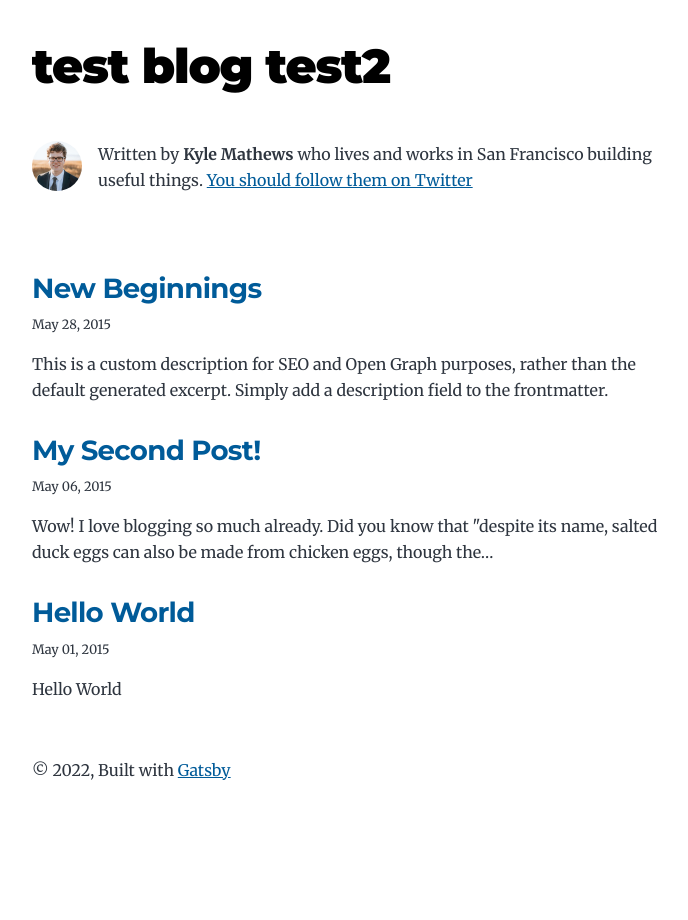
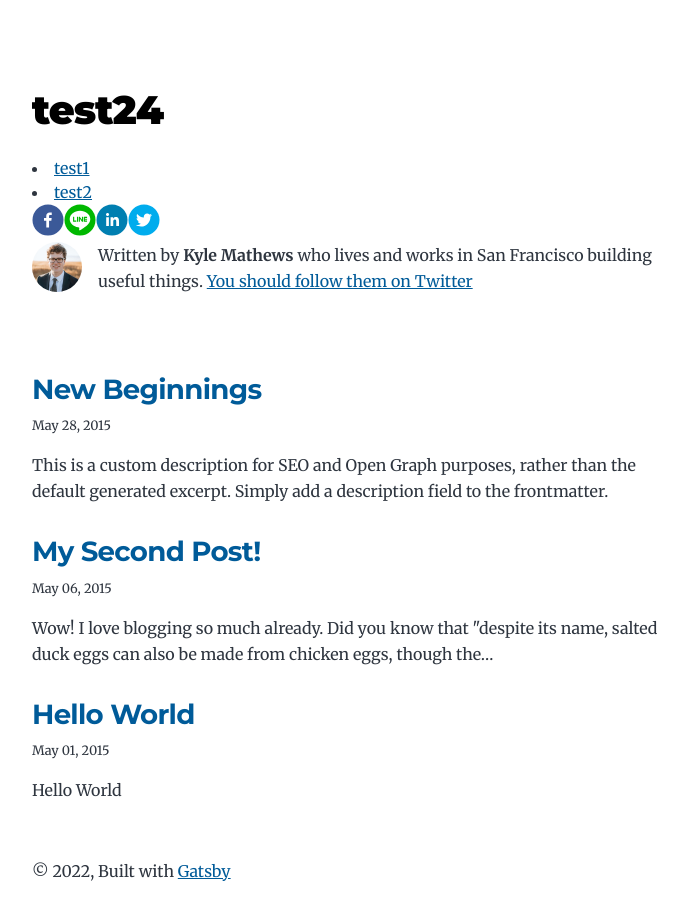
Before and after one commit to nomayeah/ham-katsu-deploy-test, a Gatsby site: page / in a window 1280 px wide. Shown: the whole page, without its empty margins (292-980 px from the left). Before the commit the page ends 846 px from the top, so only its background shows below. Built offline with nearby package versions, Linux system fonts and the light colour scheme; Gatsby itself is replaced by a stand-in of ours.

Commit message:
nav header sns 追加

```diff
--- a/package.json
+++ b/package.json
@@ -33,6 +33,7 @@
     "react": "^17.0.1",
     "react-dom": "^17.0.1",
     "react-helmet": "^6.1.0",
+    "react-share": "^4.4.0",
     "sass": "^1.52.1",
     "typeface-merriweather": "0.0.72",
     "typeface-montserrat": "0.0.75"
--- /dev/null
+++ b/src/components/Header/_header.module.scss
@@ -0,0 +1,7 @@
+.header {
+  height: 48px
+}
+
+.logo {
+  margin: 0;
+}
--- /dev/null
+++ b/src/components/Header/index.js
@@ -0,0 +1,23 @@
+import * as React from "react"
+import { Link } from "gatsby"
+import Nav from '../Nav/index'
+
+import * as styles from './_header.module.scss'
+
+
+const Header = () => {
+  let header
+
+  header = (
+    <>
+      <h1 className={styles.current}>
+        <Link to="/" className="logo">test24</Link>
+      </h1>
+      <Nav />
+    </>
+  )
+
+  return header
+}
+
+export default Header
--- /dev/null
+++ b/src/components/Nav/_nav.module.scss
@@ -0,0 +1,3 @@
+.current {
+  color: #cccccc;
+}
--- /dev/null
+++ b/src/components/Nav/index.js
@@ -0,0 +1,25 @@
+import * as React from "react"
+import { Link } from "gatsby"
+
+import * as styles from './_nav.module.scss'
+
+const Nav = () => {
+  let nav
+
+  nav = (
+    <>
+      <nav>
+        <li>
+          <Link to="/">test1</Link>
+        </li>
+        <li className={styles.logo}>
+          <Link to="/">test2</Link>
+        </li>
+      </nav>
+    </>
+  )
+
+  return nav
+}
+
+export default Nav
--- /dev/null
+++ b/src/components/ShareSns/_sns.module.scss
@@ -0,0 +1,3 @@
+.sns__wrap {
+  display: block;
+}
--- /dev/null
+++ b/src/components/ShareSns/index.js
@@ -0,0 +1,37 @@
+import * as React from "react"
+import * as styles from './_sns.module.scss'
+
+import {
+  FacebookIcon,
+  FacebookShareButton,
+  LineIcon,
+  LineShareButton,
+  TwitterIcon,
+  TwitterShareButton,
+  LinkedinIcon,
+  LinkedinShareButton,
+} from 'react-share'
+
+const ShareSns = ({ articleUrl, articleTitle }) => (
+  <div className={styles.sns__wrap}>
+    <div>
+      <FacebookShareButton url={articleUrl}>
+        <FacebookIcon size={32} round />
+      </FacebookShareButton>
+
+      <LineShareButton url={articleUrl}>
+        <LineIcon size={32} round />
+      </LineShareButton>
+
+      <LinkedinShareButton url={articleUrl}>
+        <LinkedinIcon title={articleTitle} size={32} round />
+      </LinkedinShareButton>
+
+      <TwitterShareButton title={articleTitle} via="yoshiki__0428" url={articleUrl}>
+        <TwitterIcon size={32} round />
+      </TwitterShareButton>
+    </div>
+  </div>
+)
+
+export default ShareSns
--- a/src/components/header/header.module.sass
+++ /dev/null
@@ -1,12 +0,0 @@
-.header
-  height: 48px
-
-.logoWrapper
-  width: 100%
-  display: flex
-  justify-content: center
-  align-items: center
-
-.logo
-  height: 28px
-  margin: 0
--- a/src/components/layout.js
+++ b/src/components/layout.js
@@ -1,30 +1,15 @@
 import * as React from "react"
-import { Link } from "gatsby"
-import { styles } from "./header/header.module.sass"
+import Header from "./Header/index"
+import ShareSns from "./ShareSns/index"
 
 const Layout = ({ location, title, children }) => {
   const rootPath = `${__PATH_PREFIX__}/`
   const isRootPath = location.pathname === rootPath
-  let header
-  console.log(rootPath)
-
-  if (isRootPath) {
-    header = (
-      <h1 className="main-heading">
-        <Link to="/">{title} test2</Link>
-      </h1>
-    )
-  } else {
-    header = (
-      <Link className="header-link-home" to="/">
-        {title} test
-      </Link>
-    )
-  }
 
   return (
     <div className="global-wrapper" data-is-root-path={isRootPath}>
-      <header className="global-header">{header}</header>
+      <Header />
+      <ShareSns articleUrl="https://stalwart-lamington-4382c1.netlify.app/" articleTitle="test1" />
       <main>{children}</main>
       <footer>
         © {new Date().getFullYear()}, Built with
```
Also changed, not shown: src/styles/global/_base.scss (added), 1 other file.
